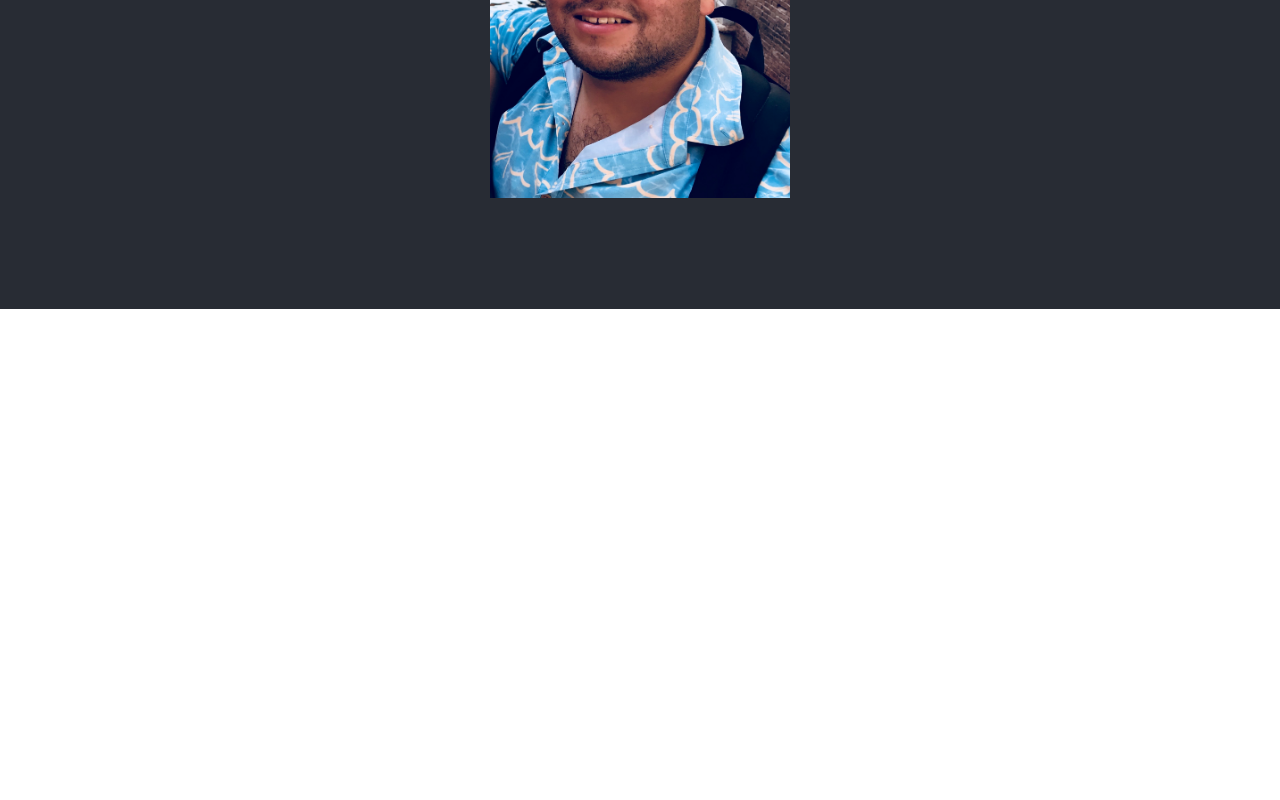
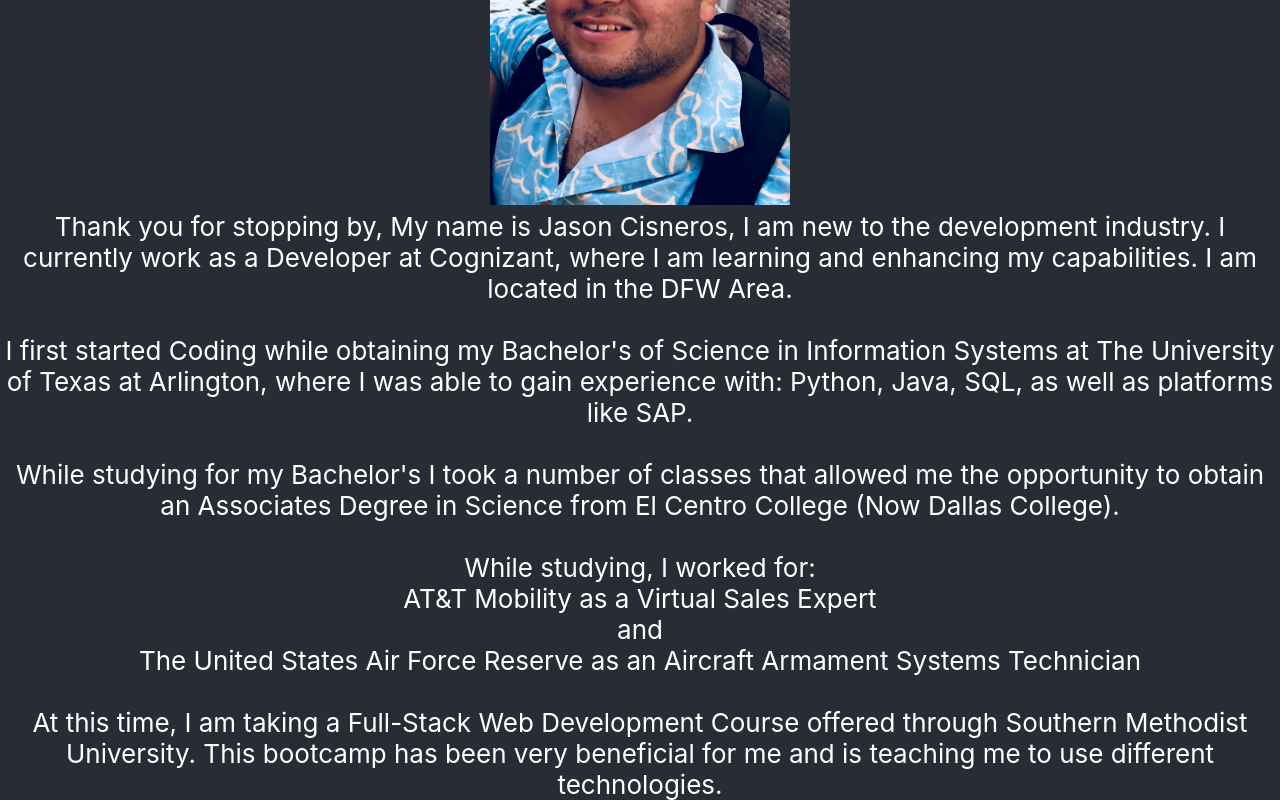
Before and after one commit to jpcisneros411/JC-React-Portfolio, a React (Create React App) app: page / in a window 1280 px wide. Shown: the part 491-1291 px from the top of the page. Before the commit the page ends 800 px from the top, so only its background shows below. Built offline with nearby package versions, Linux system fonts and the light colour scheme.

Commit message:
added About me

```diff
--- a/src/App.js
+++ b/src/App.js
@@ -1,4 +1,6 @@
 import './App.css';
+import './components/AboutMe'
+import AboutMe from './components/AboutMe';
 
 function App() {
   return (
@@ -7,9 +9,8 @@ function App() {
         <p>
           <href></href>
           <h1> Jason's React Portfolio </h1>
-
         </p>
-        <div><img height={400} width ={300} src = "My Photo.JPG"/></div>
+        <AboutMe></AboutMe>
 
       </header>
     </div>
--- /dev/null
+++ b/src/components/AboutMe.js
@@ -0,0 +1,36 @@
+
+export default function AboutMe(){
+    return (
+        <div>
+        <h2>Hello, I'm Jason.</h2>
+        <div><img height={400} width ={300} src = "My Photo.JPG" alt="My old Mug"/></div>
+        <div Text>
+           Thank you for stopping by, My name is Jason Cisneros, I am new to the development industry.
+           I currently work as a Developer at Cognizant, where I am learning and enhancing my capabilities.
+           I am located in the DFW Area.
+           <br></br>
+           <br></br>
+           I first started Coding while obtaining my Bachelor's of Science in Information Systems at
+           The University of Texas at Arlington, where I was able to gain experience with: Python, Java, SQL,
+           as well as platforms like SAP.
+           <br></br>
+           <br></br>
+           While studying for my Bachelor's I took a number of classes that allowed me the opportunity
+           to obtain an Associates Degree in Science from El Centro College (Now Dallas College).
+            <br></br>
+            <br></br>
+           While studying, I worked for:
+           <br></br>
+           AT&T Mobility as a Virtual Sales Expert
+            <br></br>
+           and
+           <br></br>
+           The United States Air Force Reserve as an Aircraft Armament Systems Technician
+            <br></br>
+            <br></br>
+           At this time, I am taking a Full-Stack Web Development Course offered through Southern Methodist University.
+           This bootcamp has been very beneficial for me and is teaching me to use different technologies.
+        </div>
+        </div>
+    );
+}
```
Also changed, not shown: src/components/ContactInfo.js (added), src/components/Portfolio.js (added), src/components/Resume.js (added).
